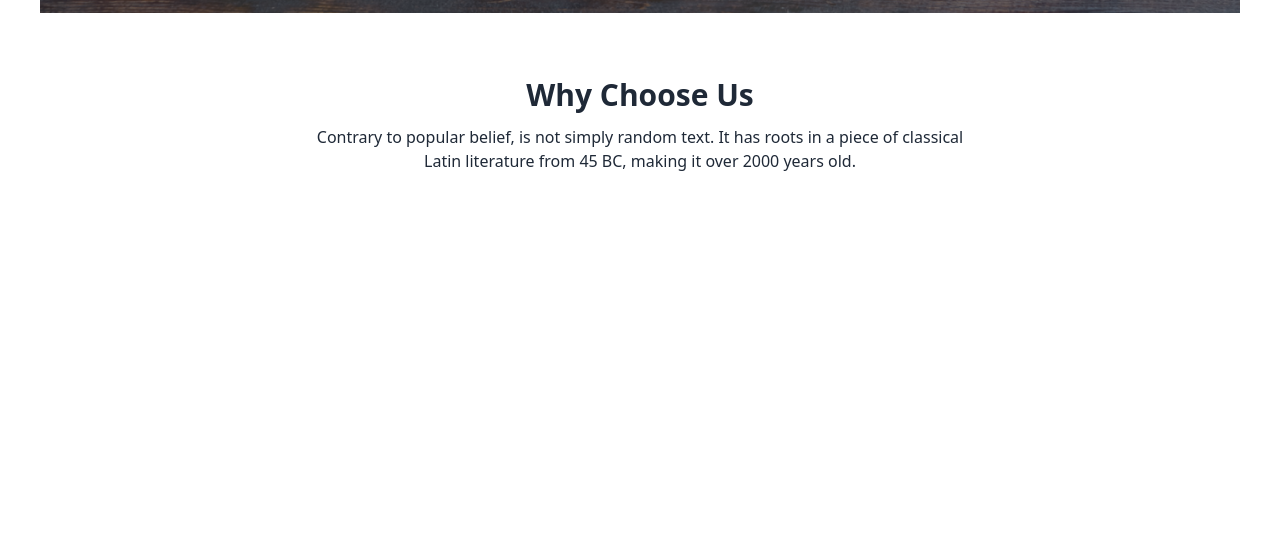
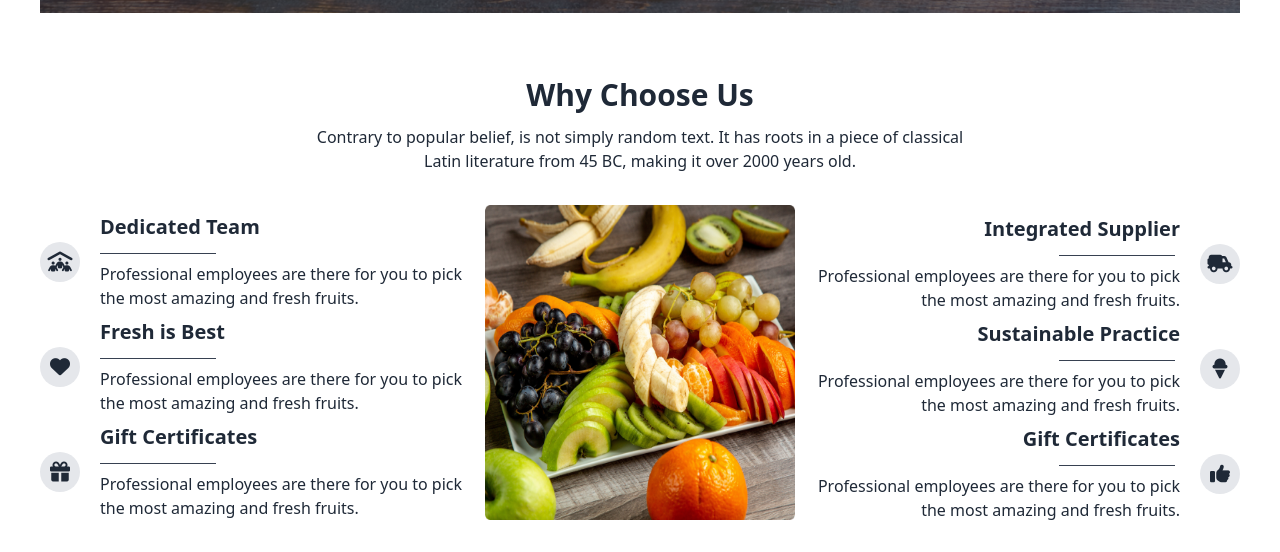
Before and after one commit to zalish-shawon/online-fruits-shop, a plain HTML site: page index.html in a window 1280 px wide. Shown: the part 2281-2833 px from the top of the page. Before the commit the page ends 2454 px from the top, so only its background shows below. Drawn offline with nearby package versions, Linux system fonts and the light colour scheme.

Commit message:
why choose it logo texts added

```diff
--- a/index.html
+++ b/index.html
@@ -501,6 +501,67 @@
                 <h1 class="text-3xl font-extrabold">Why Choose Us</h1>
                 <p class="w-[55%] mx-auto mt-3">Contrary to popular belief, is not simply random text. It has roots in a piece of classical Latin literature from 45 BC, making it over 2000 years old.</p>
             </div>
+            <div class="flex flex-col lg:flex-row justify-center items-center">
+                <div>
+                    <div class="flex flex-col lg:flex-row text-center lg:text-left items-center gap-5 mb-2 mt-10">
+                        <div><i class="fa-solid fa-people-roof text-xl bg-gray-200 rounded-full h-10 w-10 flex items-center justify-center"></i></div>
+                        <div>
+                            <h1 class="text-xl font-extrabold">Dedicated Team</h1>
+                            <hr class=" w-[30%] mt-3 ml-[7.87rem] md:ml-[12.70rem] lg:ml-0 font-bold border-1 border-gray-700">
+                            <p class="mt-2">Professional employees are there for you to pick the most amazing and fresh fruits.</p>
+                        </div>
+
+                    </div>
+                    <div class="flex flex-col lg:flex-row text-center lg:text-left items-center gap-5 mb-2">
+                        <div><i class="fa-solid fa-heart text-xl bg-gray-200 rounded-full h-10 w-10 flex items-center justify-center"></i></div>
+                        <div>
+                            <h1 class="text-xl font-extrabold">Fresh is Best</h1>
+                            <hr class=" w-[30%] mt-3 ml-[7.87rem] md:ml-[12.70rem] lg:ml-0 font-bold border-1 border-gray-700">
+                            <p class="mt-2">Professional employees are there for you to pick the most amazing and fresh fruits.</p>
+                        </div>
+
+                    </div>
+                    <div class="flex flex-col lg:flex-row text-center lg:text-left items-center gap-5 mb-8">
+                        <div><i class="fa-solid fa-gift text-xl bg-gray-200 rounded-full h-10 w-10 flex items-center justify-center"></i></div>
+                        <div>
+                            <h1 class="text-xl font-extrabold">Gift Certificates</h1>
+                            <hr class=" w-[30%] mt-3 ml-[7.87rem] md:ml-[12.70rem] lg:ml-0 font-bold border-1 border-gray-700">
+                            <p class="mt-2">Professional employees are there for you to pick the most amazing and fresh fruits.</p>
+                        </div>
+
+                    </div>
+                </div>
+                <div><img class="max-w-[310px] h-[315px]" src="images/whychoose1.png" alt=""></div>
+                <div>
+                    <div class="flex flex-col lg:flex-row-reverse text-center lg:text-right items-center gap-5 mb-2 mt-10">
+                        <div><i class="fa-solid fa-truck-field text-xl bg-gray-200 rounded-full h-10 w-10 flex items-center justify-center"></i></div>
+                        <div>
+                            <h1 class="text-xl font-extrabold">Integrated Supplier</h1>
+                            <hr class=" w-[30%] mt-3 ml-[7.87rem] md:ml-[12.70rem] lg:ml-[16.50rem] font-bold border-1 border-gray-700">
+                            <p class="mt-2">Professional employees are there for you to pick the most amazing and fresh fruits.</p>
+                        </div>
+
+                    </div>
+                    <div class="flex flex-col lg:flex-row-reverse text-center lg:text-right items-center gap-5 mb-2">
+                        <div><i class="fa-solid fa-ice-cream text-xl bg-gray-200 rounded-full h-10 w-10 flex items-center justify-center"></i></div>
+                        <div>
+                            <h1 class="text-xl font-extrabold">Sustainable Practice</h1>
+                            <hr class=" w-[30%] mt-3 ml-[7.87rem] md:ml-[12.70rem] lg:ml-[16.50rem] font-bold border-1 border-gray-700">
+                            <p class="mt-2">Professional employees are there for you to pick the most amazing and fresh fruits.</p>
+                        </div>
+
+                    </div>
+                    <div class="flex flex-col lg:flex-row-reverse text-center lg:text-right items-center gap-5 mb-7">
+                        <div><i class="fa-solid fa-thumbs-up text-xl bg-gray-200 rounded-full h-10 w-10 flex items-center justify-center"></i></div>
+                        <div>
+                            <h1 class="text-xl font-extrabold">Gift Certificates</h1>
+                            <hr class=" w-[30%] mt-3 ml-[7.87rem] md:ml-[12.70rem] lg:ml-[16.50rem] font-bold border-1 border-gray-700">
+                            <p class="mt-2">Professional employees are there for you to pick the most amazing and fresh fruits.</p>
+                        </div>
+
+                    </div>
+                </div>
+            </div>
         </section>
     </main>
     <footer>
```
